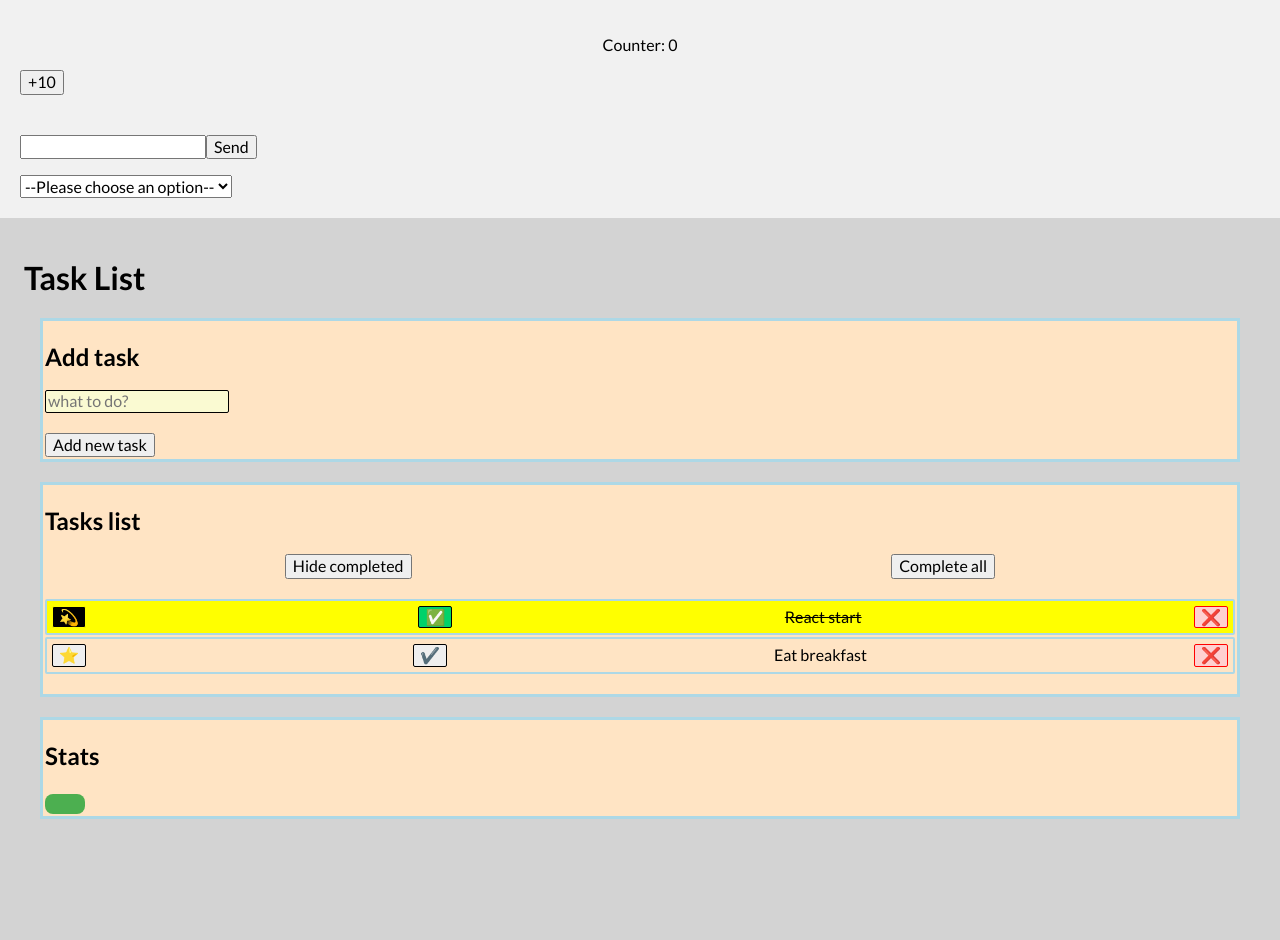
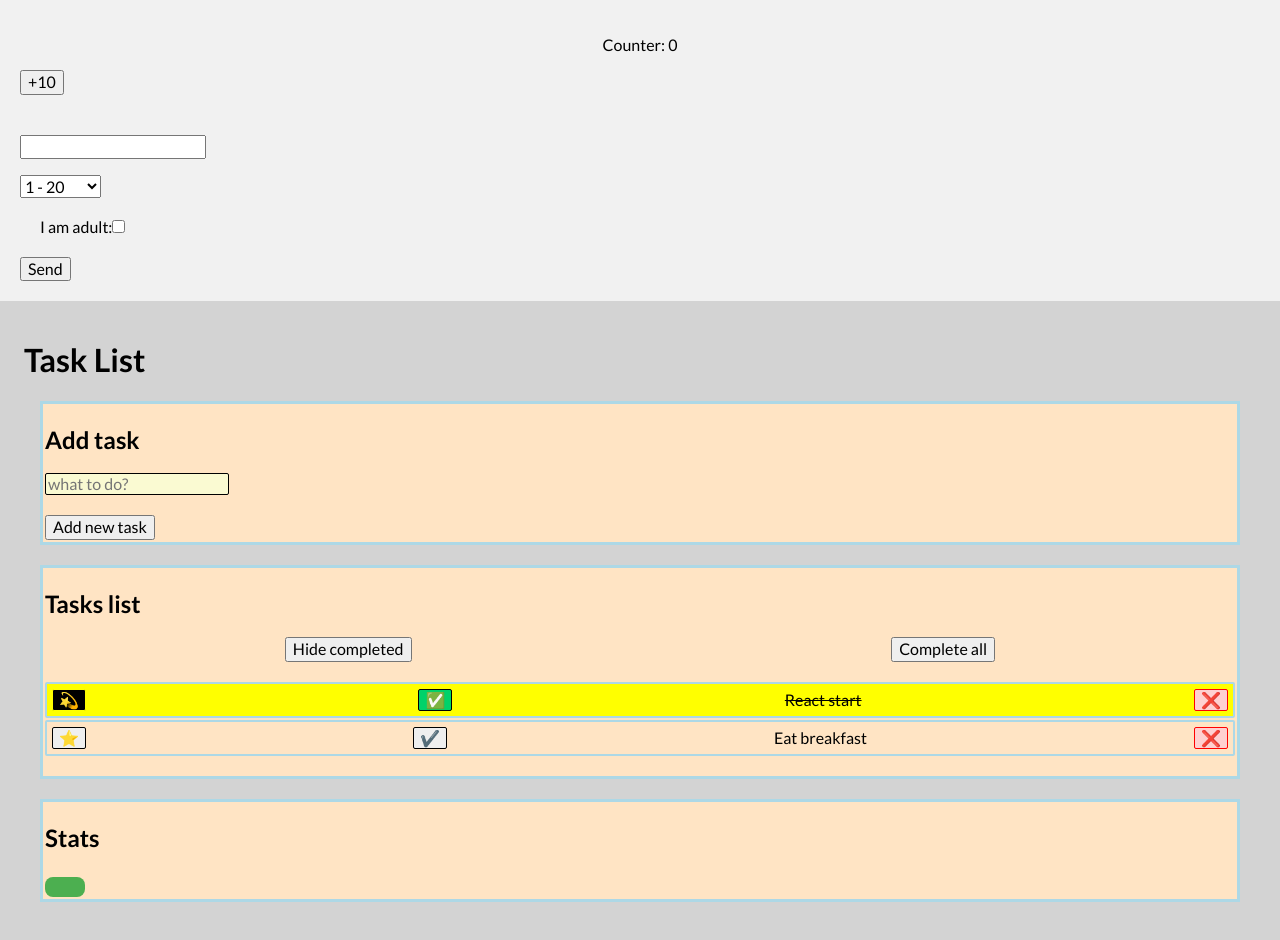
Before and after one commit to RobFyd/practice-in-react, a React (Create React App) app: page / in a window 1280 px wide. Before the commit the page ends 859 px from the top, so only its background shows below. Built offline with nearby package versions, Linux system fonts and the light colour scheme.

Commit message:
code refactored

```diff
--- a/src/App.js
+++ b/src/App.js
@@ -32,11 +32,13 @@ function App() {
   const [count, setCount] = useState(0); // hook useState  - return array with two elements: value and function to change value, must be in function component, one argument is initial value
 
   const [name, setName] = useState(""); // <form> in react - <input> and <textarea>
-  const [age, setAge] = useState(""); // <form> in react - <select>
+  const [age, setAge] = useState("1 - 20"); // <form> in react - <select>
+  const [adult, setAdult] = useState(false); // <form> in react - <input type="checkbox">
   const onSelectChange = ({ target }) => setAge(target.value); // for <select> in <form>
+  const onAdultChange = ({ target }) => setAdult(target.checked); // for <input type="checkbox"> in <form>
   const onFormSubmit = (event) => {
     event.preventDefault();
-    console.log(`Name: ${name} and age: ${age} was sent`);
+    console.log(`Name: ${name} and age: ${age} was sent. Adult: ${adult}`);
   };
 
   const onFormSubmit2 = (event) => {
@@ -56,14 +58,21 @@ function App() {
             value={name}
             onChange={({ target }) => setName(target.value)}
           />
-          <button>Send</button>
           <p>{name}</p>
+
           <select value={age} onChange={onSelectChange}>
-            <option value="">--Please choose an option--</option>
             <option>1 - 20</option>
             <option>21 - 50</option>
             <option>51 - 100</option>
           </select>
+
+          <div className="containerDiv">
+            <label>
+              I am adult:
+              <input type="checkbox" checked={adult} onChange={onAdultChange} />
+            </label>
+          </div>
+          <button>Send</button>
         </form>
       </div>
 
```
